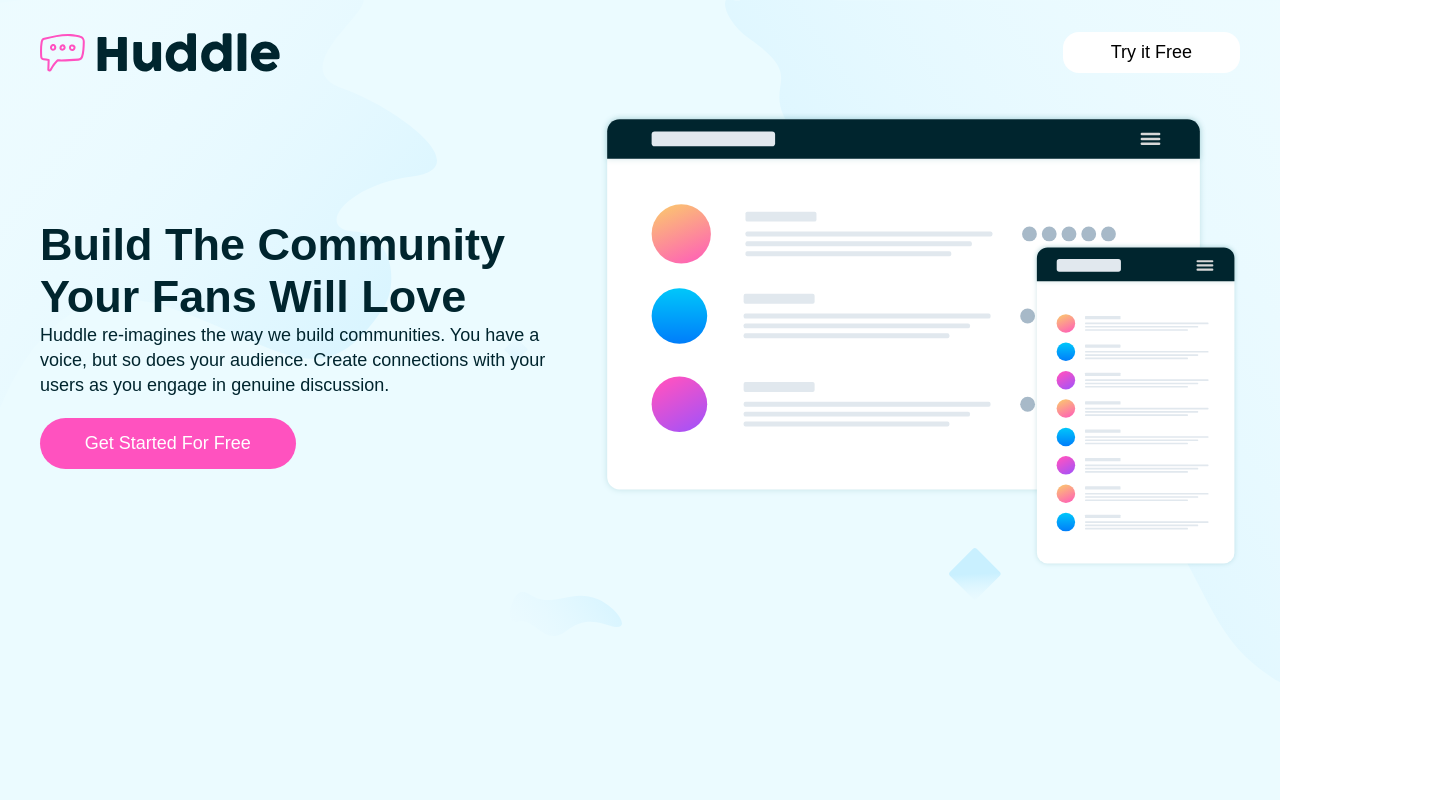
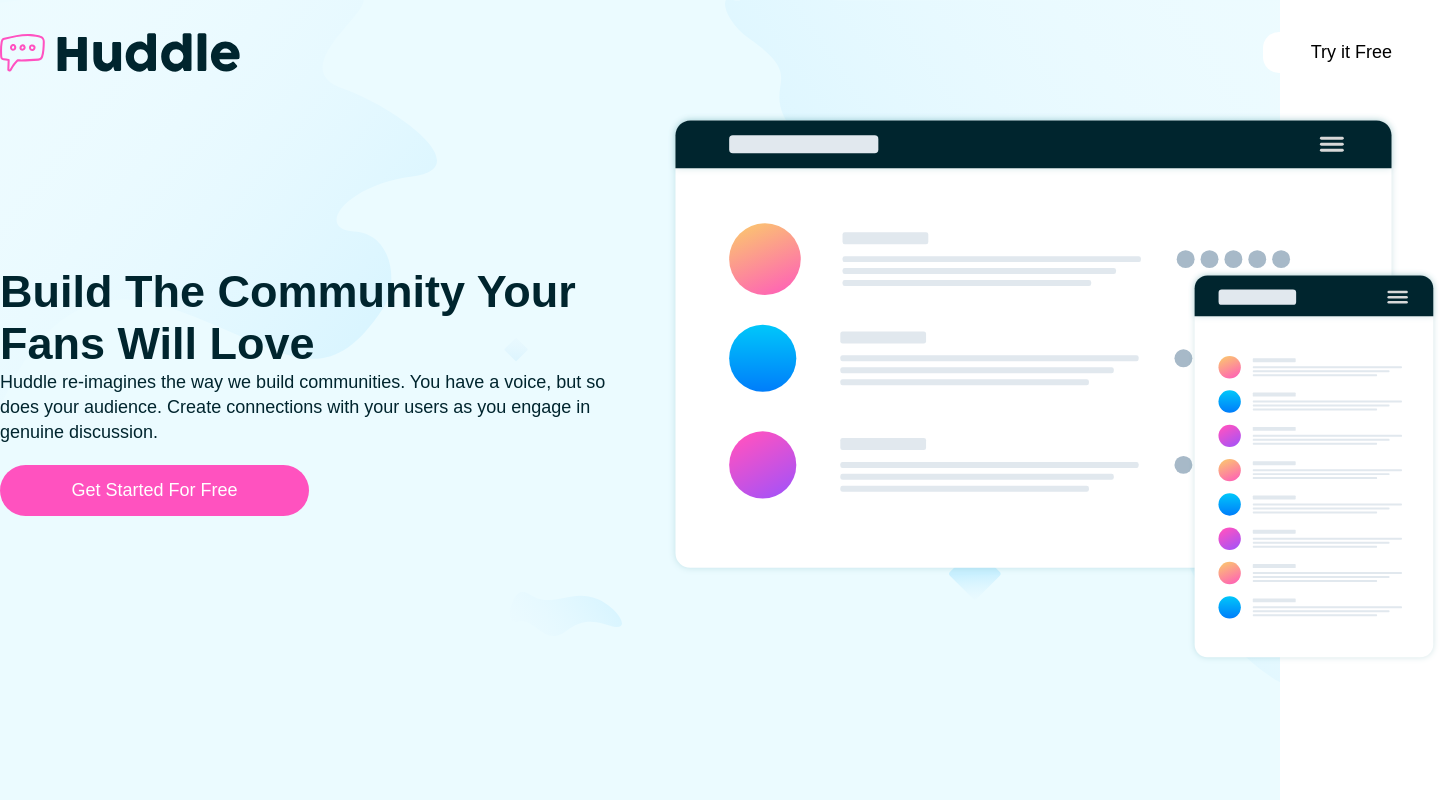
Before and after one commit to spookyice07/Huddle-website, a plain HTML site: page index.html in a window 1280 px wide. Shown: the top 800 px of the page, 1440 px wide, since content can reach past the window. Drawn offline with Linux system fonts and the light colour scheme.

Commit message:
modified css width

```diff
--- a/app.css
+++ b/app.css
@@ -16,7 +16,7 @@ body{
     --grayishblue-color:hsl(208, 11%, 55%);
 }
 .container{
-    width: 1200px;
+    width: 1440px;
     margin: auto;
 }
 
```
